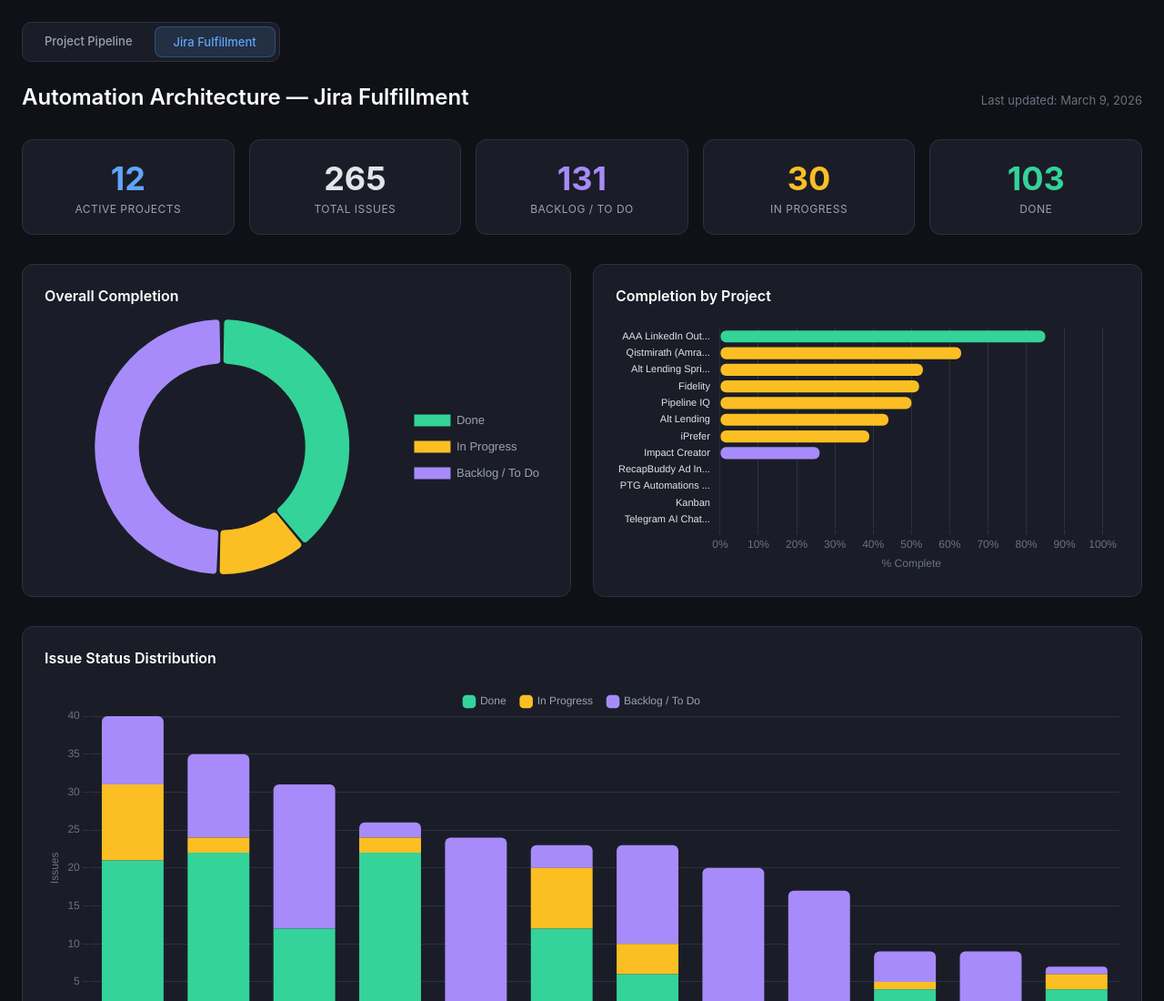
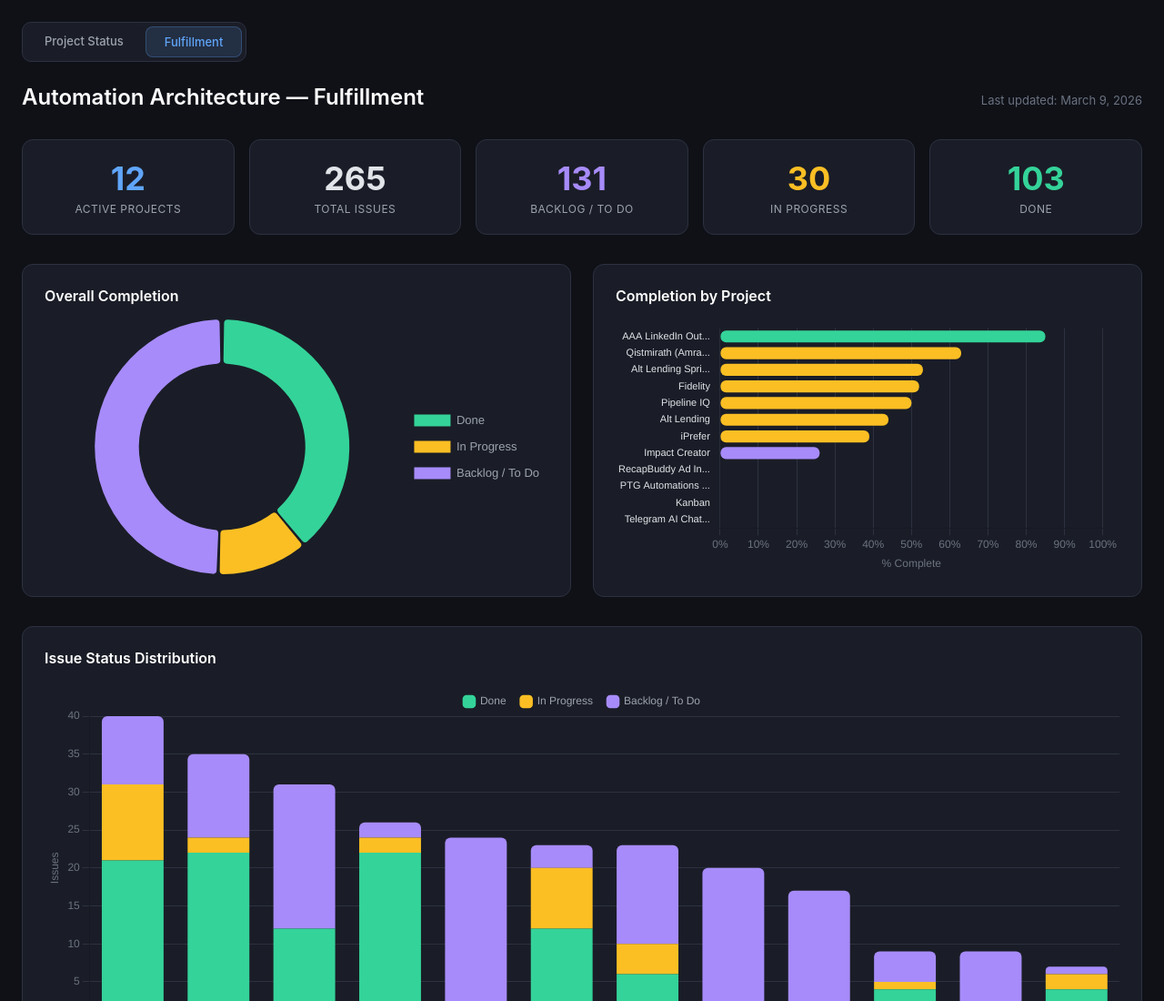
Before and after one commit to Automation-Architecture/aa-jira-fulfillment, a plain HTML site: page public/index.html in a window 1280 px wide. Shown: the top 1100 px of the page at 91% size. Drawn offline with nearby package versions, Linux system fonts and the light colour scheme.

Commit message:
Rename navigation: Project Status and Fulfillment

```diff
--- a/public/index.html
+++ b/public/index.html
@@ -3,7 +3,7 @@
 <head>
 <meta charset="UTF-8">
 <meta name="viewport" content="width=device-width, initial-scale=1.0">
-<title>Automation Architecture — Jira Fulfillment</title>
+<title>Automation Architecture — Fulfillment</title>
 <script src="https://cdnjs.cloudflare.com/ajax/libs/Chart.js/4.4.1/chart.umd.min.js"></script>
 <style>
   * { margin: 0; padding: 0; box-sizing: border-box; }
@@ -73,12 +73,12 @@
 <body>
 
 <div class="nav">
-  <a href="https://vercel-dashboard-sooty.vercel.app">Project Pipeline</a>
-  <a href="#" class="active">Jira Fulfillment</a>
+  <a href="https://vercel-dashboard-sooty.vercel.app">Project Status</a>
+  <a href="#" class="active">Fulfillment</a>
 </div>
 
 <div class="header">
-  <h1>Automation Architecture — Jira Fulfillment</h1>
+  <h1>Automation Architecture — Fulfillment</h1>
   <span class="updated">Last updated: March 9, 2026</span>
 </div>
 
```
Also changed, not shown: 1 other file.
